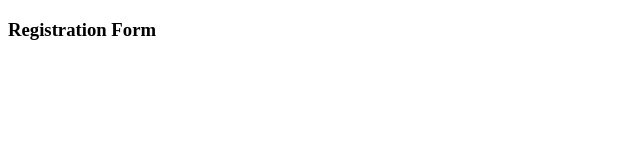
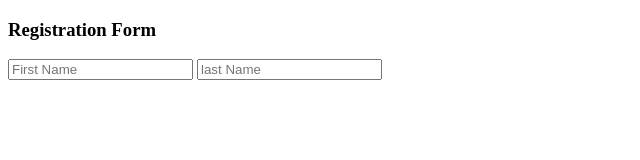
Before and after one commit to binayjy8/HTML---3-Repo, a plain HTML site: page index.html in a window 1280 px wide. Shown: the whole page, without its empty margins (0-640 px from the left). Drawn offline with Linux system fonts and the light colour scheme.

Commit message:
new push

```diff
--- a/index.html
+++ b/index.html
@@ -7,8 +7,9 @@
 </head>
 <body>
     <h3>Registration Form</h3>
-    <form>
-
+    <form action="/action">
+        <input type="text" placeholder="First Name" name="fn">
+        <input type="text" placeholder="last Name" name="ln">
     </form>
 </body>
 </html>
```
